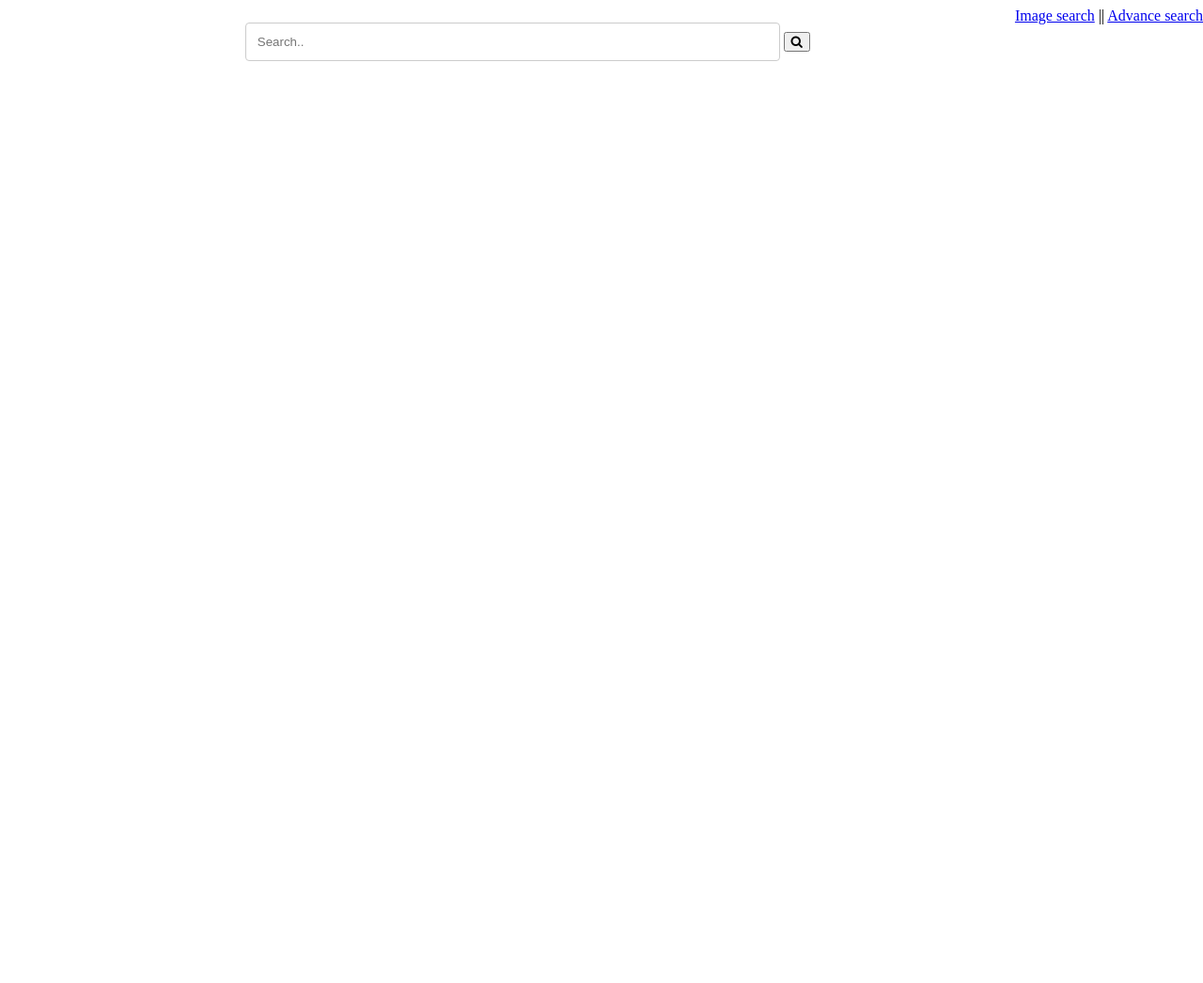
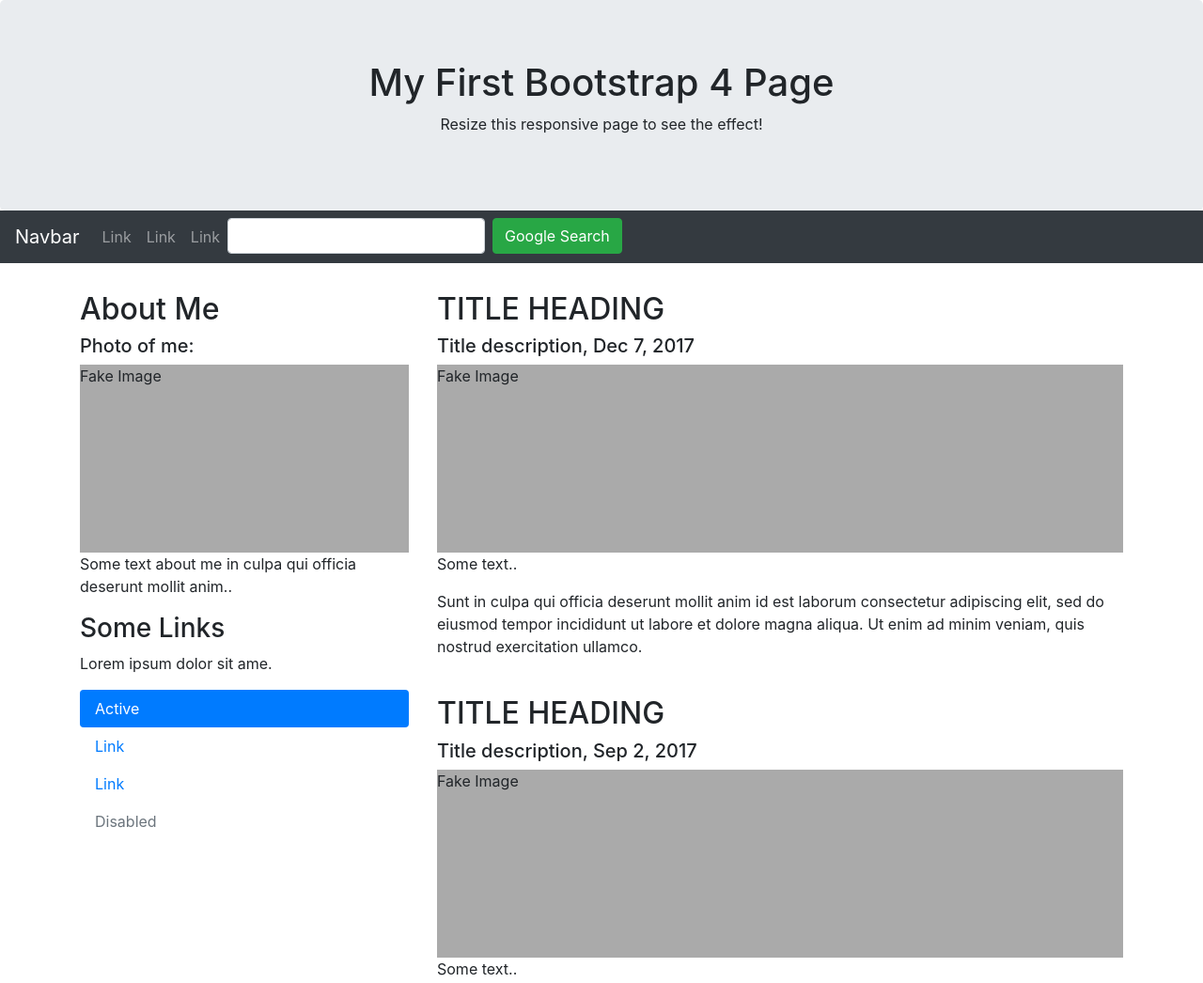
Before and after one commit to rajutheprogrammer/cs50project0, a plain HTML site: page index.html in a window 1280 px wide. Shown: the top 1046 px of the page at 94% size. Before the commit the page ends 800 px from the top, so only its background shows below. Drawn offline with nearby package versions, Linux system fonts and the light colour scheme.

Commit message:
added template

```diff
--- a/index.html
+++ b/index.html
@@ -1,57 +1,97 @@
 <!DOCTYPE html>
 <html lang="en">
 <head>
-        <title>Search</title>
-        <link rel="stylesheet" href="https://cdnjs.cloudflare.com/ajax/libs/font-awesome/4.7.0/css/font-awesome.min.css">
+  <title>Bootstrap 4 Website Example</title>
+  <meta charset="utf-8">
+  <meta name="viewport" content="width=device-width, initial-scale=1">
+  <link rel="stylesheet" href="https://maxcdn.bootstrapcdn.com/bootstrap/4.5.2/css/bootstrap.min.css">
+  <script src="https://ajax.googleapis.com/ajax/libs/jquery/3.5.1/jquery.min.js"></script>
+  <script src="https://cdnjs.cloudflare.com/ajax/libs/popper.js/1.16.0/umd/popper.min.js"></script>
+  <script src="https://maxcdn.bootstrapcdn.com/bootstrap/4.5.2/js/bootstrap.min.js"></script>
   <style>
-            .right{
-            position:absolute;
-            right:0px;
+  .fakeimg {
+    height: 200px;
+    background: #aaa;
   }
-        .center{
-            margin: auto;
-  width: 60%;
-  border-radius: 25px;
-
-  padding: 10px;
-
-
-        }
-        input[type=text], select, textarea {
-  width: 75%;
-  padding: 12px;
-  border: 1px solid #ccc;
-  border-radius: 4px;
-  box-sizing: border-box;
-  margin-top: 6px;
-  margin-bottom: 16px;
-  resize: vertical;
-}
-input[type=submit] {
-  background-color: #4CAF50;
-  color: white;
-  padding: 12px 20px;
-  border: none;
-  border-radius: 4px;
-  cursor: pointer;
-  position:absolute;
-  width: 60%;
-}
-
   </style>
 </head>
 <body>
-        <div class="right">
-            <a href="/html/default.asp">Image search</a>
-            <span>||</span>
-            <a href="/html/default.asp">Advance search</a></div>
 
-       <div class="center"> <form action="https://google.com/search">
-        <input type="text" placeholder="Search.." name="search">
-        <button type="submit"><i class="fa fa-search"></i></button>
+<div class="jumbotron text-center" style="margin-bottom:0">
+  <h1>My First Bootstrap 4 Page</h1>
+  <p>Resize this responsive page to see the effect!</p>
+</div>
+
+<nav class="navbar navbar-expand-sm bg-dark navbar-dark">
+  <a class="navbar-brand" href="#">Navbar</a>
+  <button class="navbar-toggler" type="button" data-toggle="collapse" data-target="#collapsibleNavbar">
+    <span class="navbar-toggler-icon"></span>
+  </button>
+  <div class="collapse navbar-collapse" id="collapsibleNavbar">
+    <ul class="navbar-nav">
+      <li class="nav-item">
+        <a class="nav-link" href="#">Link</a>
+      </li>
+      <li class="nav-item">
+        <a class="nav-link" href="#">Link</a>
+      </li>
+      <li class="nav-item">
+        <a class="nav-link" href="#">Link</a>
+      </li>
+      <li class="nav-item">
+        <form action="https://google.com/search" class="form-inline">
+            <input class="form-control mr-sm-2" type="text" name="q">
+            <input class="btn btn-success" type="submit" value="Google Search">
         </form>
+      </li>
+    </ul>
   </div>
-        <p>
+</nav>
+
+<div class="container" style="margin-top:30px">
+  <div class="row">
+    <div class="col-sm-4">
+      <h2>About Me</h2>
+      <h5>Photo of me:</h5>
+      <div class="fakeimg">Fake Image</div>
+      <p>Some text about me in culpa qui officia deserunt mollit anim..</p>
+      <h3>Some Links</h3>
+      <p>Lorem ipsum dolor sit ame.</p>
+      <ul class="nav nav-pills flex-column">
+        <li class="nav-item">
+          <a class="nav-link active" href="#">Active</a>
+        </li>
+        <li class="nav-item">
+          <a class="nav-link" href="#">Link</a>
+        </li>
+        <li class="nav-item">
+          <a class="nav-link" href="#">Link</a>
+        </li>
+        <li class="nav-item">
+          <a class="nav-link disabled" href="#">Disabled</a>
+        </li>
+      </ul>
+      <hr class="d-sm-none">
+    </div>
+    <div class="col-sm-8">
+      <h2>TITLE HEADING</h2>
+      <h5>Title description, Dec 7, 2017</h5>
+      <div class="fakeimg">Fake Image</div>
+      <p>Some text..</p>
+      <p>Sunt in culpa qui officia deserunt mollit anim id est laborum consectetur adipiscing elit, sed do eiusmod tempor incididunt ut labore et dolore magna aliqua. Ut enim ad minim veniam, quis nostrud exercitation ullamco.</p>
+      <br>
+      <h2>TITLE HEADING</h2>
+      <h5>Title description, Sep 2, 2017</h5>
+      <div class="fakeimg">Fake Image</div>
+      <p>Some text..</p>
+      <p>Sunt in culpa qui officia deserunt mollit anim id est laborum consectetur adipiscing elit, sed do eiusmod tempor incididunt ut labore et dolore magna aliqua. Ut enim ad minim veniam, quis nostrud exercitation ullamco.</p>
+    </div>
+  </div>
+</div>
+
+<div class="jumbotron text-center" style="margin-bottom:0">
+  <p>Footer</p>
+</div>
 
 </body>
 </html>
```
Lines whose indentation alone changed are shown as unchanged.
